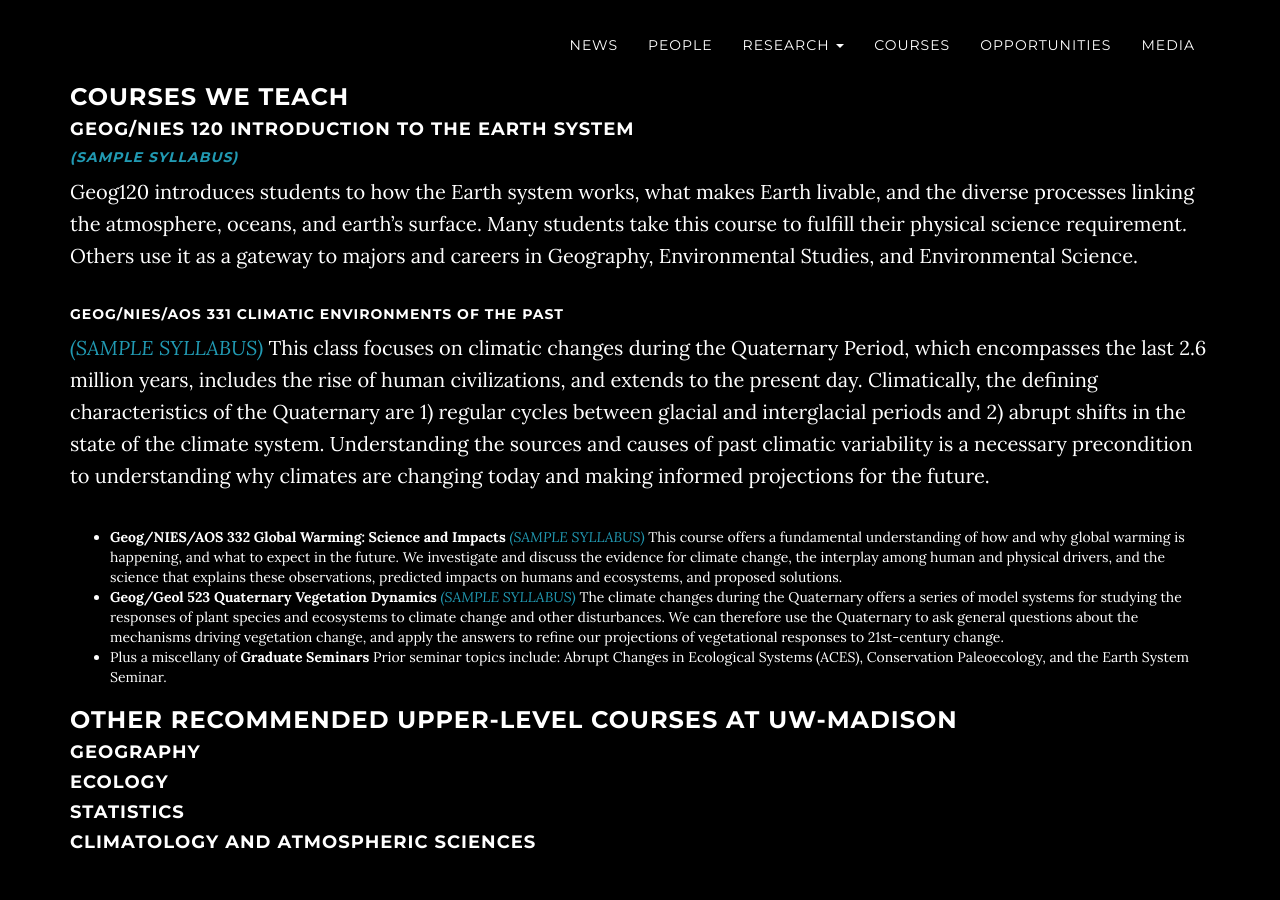
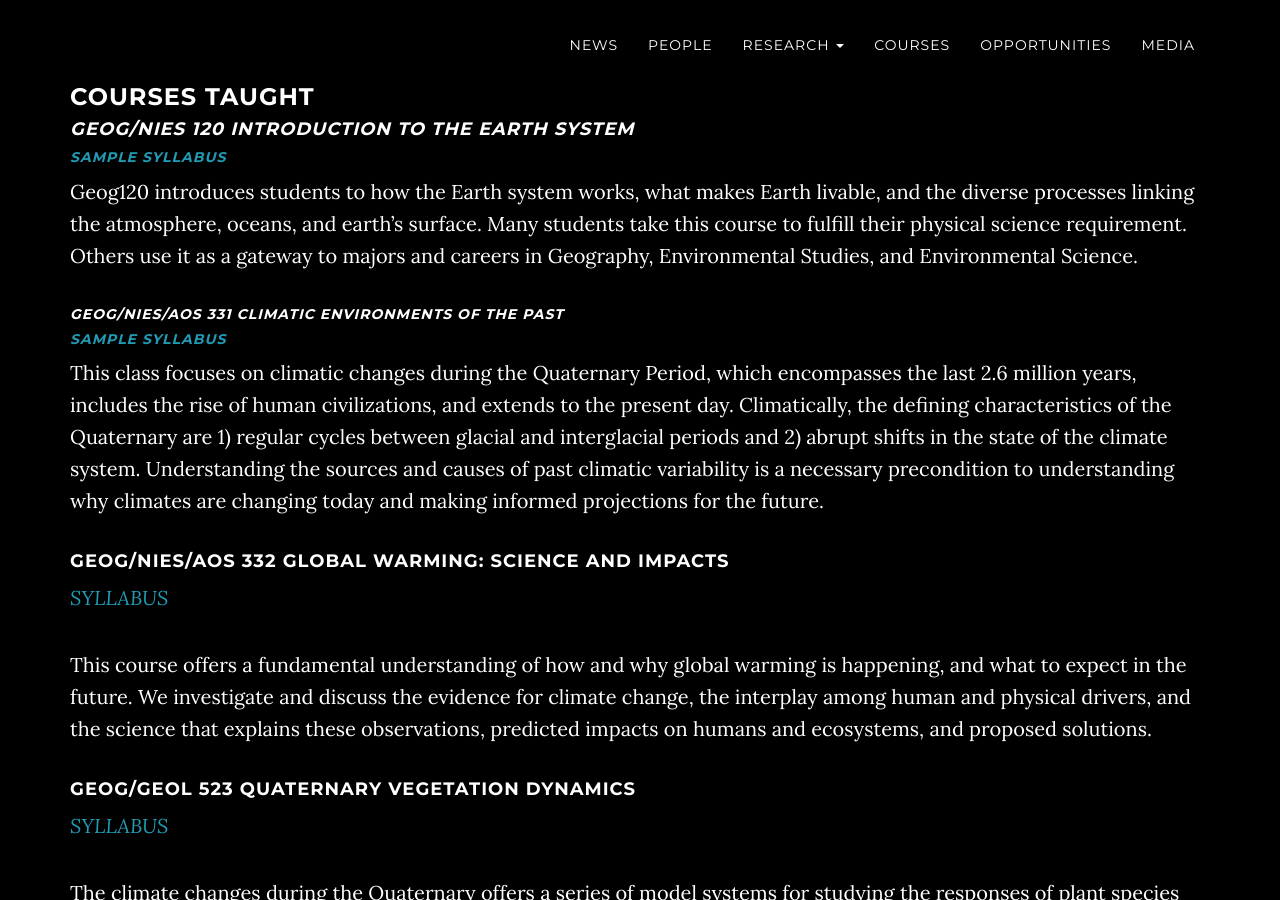
Before and after one commit to WilliamsPaleoLab/WilliamsPaleoLab.github.io, a Jekyll site: the page built from courses.md, in a window 1280 px wide and 900 px high. Built offline with Jekyll 4.4.1, drawn with Linux system fonts in a browser that asks for light colours; some of the changed text lies outside the part shown.

Commit message:
more format tweaks, courses

```diff
--- a/courses.md
+++ b/courses.md
@@ -3,23 +3,38 @@
 layout: page
 ---
 
-### Courses we teach
+### Courses Taught
 
-#### Geog/NIES 120 Introduction to the Earth System
 
-##### [*(SAMPLE SYLLABUS)*](http://geography.wisc.edu/courses/syllabi/120_fall.pdf)
+#### _Geog/NIES 120 Introduction to the Earth System_
+
+##### [*SAMPLE SYLLABUS*](http://geography.wisc.edu/courses/syllabi/120_fall.pdf)
 
 Geog120 introduces students to how the Earth system works, what makes Earth livable, and the diverse processes linking the atmosphere, oceans, and earth's surface. Many students take this course to fulfill their physical science requirement. Others use it as a gateway to majors and careers in Geography, Environmental Studies, and Environmental Science.
 
-##### Geog/NIES/AOS 331 Climatic Environments of the Past
-[*(SAMPLE SYLLABUS)*](http://geography.wisc.edu/courses/syllabi/331_fall.pdf) This class focuses on climatic changes during the Quaternary Period, which encompasses the last 2.6 million years, includes the rise of human civilizations, and extends to the present day.  Climatically, the defining characteristics of the Quaternary are 1) regular cycles between glacial and interglacial periods and 2) abrupt shifts in the state of the climate system.  Understanding the sources and causes of past climatic variability is a necessary precondition to understanding why climates are changing today and making informed projections for the future.
-* **Geog/NIES/AOS 332 Global Warming: Science and Impacts**
-[*(SAMPLE SYLLABUS)*](http://geography.wisc.edu/courses/syllabi/332_spring.pdf) This course offers a fundamental understanding of how and why global warming is happening, and what to expect in the future. We  investigate and discuss the evidence for climate change, the interplay among human and physical drivers, and the science that explains these observations, predicted impacts on humans and ecosystems, and proposed solutions.
-* **Geog/Geol 523 Quaternary Vegetation Dynamics**
-[*(SAMPLE SYLLABUS)*](http://geography.wisc.edu/courses/syllabi/523_spring.pdf) The climate changes during the Quaternary offers a series of model systems  for studying the responses of plant species and ecosystems to climate change and other disturbances.  We can therefore use the Quaternary to ask general questions about the mechanisms driving vegetation change, and apply the answers to refine our projections of vegetational responses to 21st-century change.
-* Plus a miscellany of **Graduate Seminars** Prior seminar topics include:  Abrupt Changes in Ecological Systems (ACES), Conservation Paleoecology, and the Earth System Seminar.
+##### _Geog/NIES/AOS 331 Climatic Environments of the Past_
+
+##### [*SAMPLE SYLLABUS*](http://geography.wisc.edu/courses/syllabi/331_fall.pdf)
+
+This class focuses on climatic changes during the Quaternary Period, which encompasses the last 2.6 million years, includes the rise of human civilizations, and extends to the present day.  Climatically, the defining characteristics of the Quaternary are 1) regular cycles between glacial and interglacial periods and 2) abrupt shifts in the state of the climate system.  Understanding the sources and causes of past climatic variability is a necessary precondition to understanding why climates are changing today and making informed projections for the future.
+
+####  Geog/NIES/AOS 332 Global Warming: Science and Impacts
+
+[*SYLLABUS*](http://geography.wisc.edu/courses/syllabi/332_spring.pdf)
+
+This course offers a fundamental understanding of how and why global warming is happening, and what to expect in the future. We  investigate and discuss the evidence for climate change, the interplay among human and physical drivers, and the science that explains these observations, predicted impacts on humans and ecosystems, and proposed solutions.
+
+#### Geog/Geol 523 Quaternary Vegetation Dynamics
+
+[*SYLLABUS*](http://geography.wisc.edu/courses/syllabi/523_spring.pdf)
+
+The climate changes during the Quaternary offers a series of model systems  for studying the responses of plant species and ecosystems to climate change and other disturbances.  We can therefore use the Quaternary to ask general questions about the mechanisms driving vegetation change, and apply the answers to refine our projections of vegetational responses to 21st-century change.
+
+#### Geog9XX: Graduate Seminars
+Prior seminar topics include:  *Abrupt Changes in Ecological Systems (ACES)*, *Conservation Paleoecology*, and *the Earth System Seminar*.
 
 ### Other recommended upper-level courses at UW-Madison
+
 #### Geography
 
 #### Ecology
```
